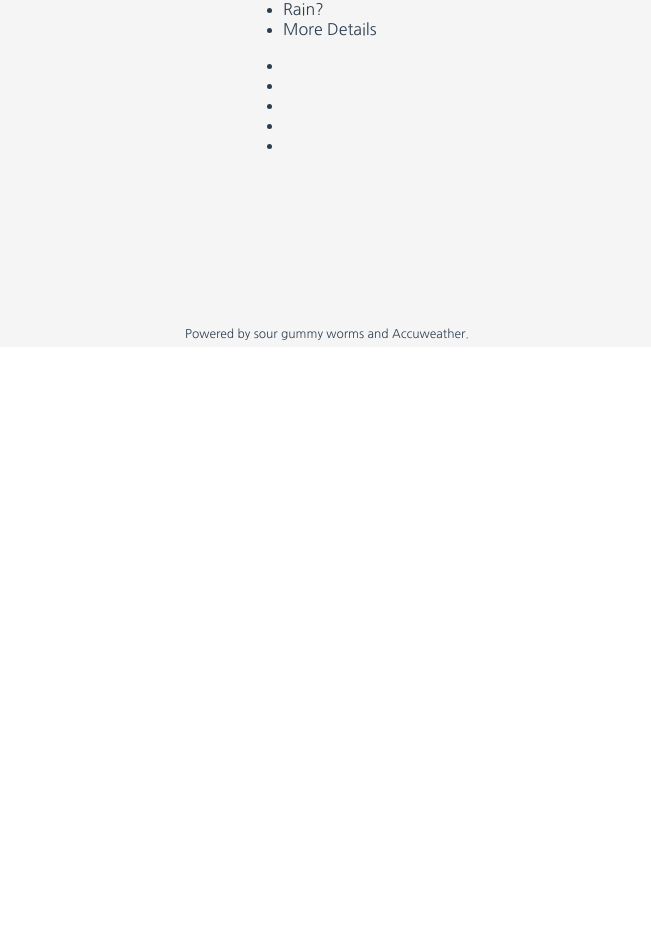
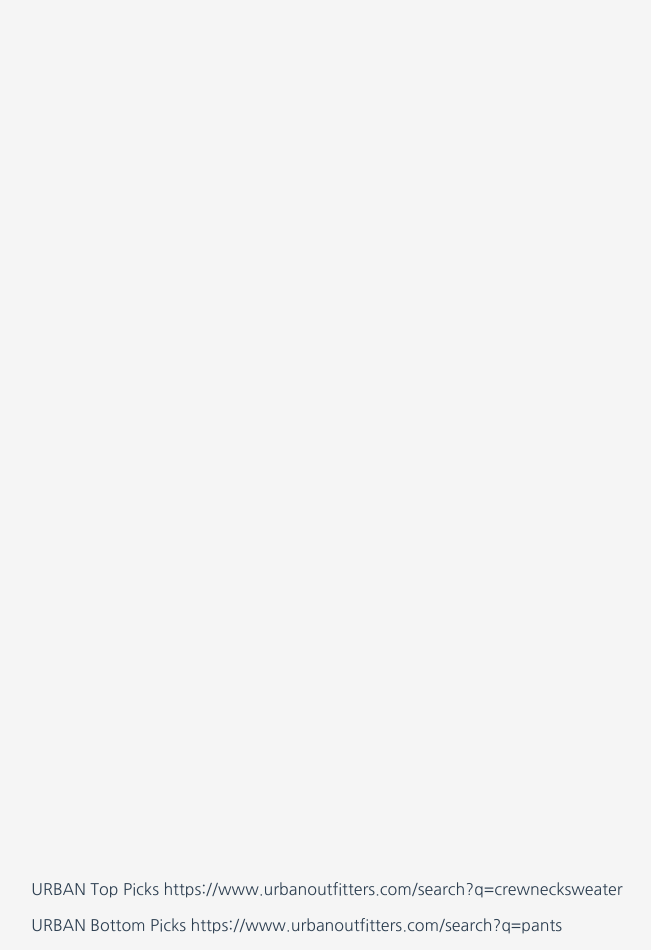
Before and after one commit to lukeschlosser/URBN-Project, a Vue app in the folder VueFrontEnd/: page / in a window 1280 px wide. Shown: the part 422-1372 px from the top of the page, without its empty margins (313-964 px from the left). Before the commit the page ends 800 px from the top, so only its background shows below. Built offline with nearby package versions, Linux system fonts and the light colour scheme.

Commit message:
whatToWear is operational

```diff
--- a/VueFrontEnd/src/components/SearchTheWeather.vue
+++ b/VueFrontEnd/src/components/SearchTheWeather.vue
@@ -7,21 +7,21 @@
         <button class="searchButton" href="#" v-on:click="searchWeather()"><i class="material-icons">search</i></button>
     </div>
 
-    <div class="weatherList" >
-            <ul class="weathertextList">
-                <li> Conditions </li>
-                <li> Temperature in C </li>
-                <li> Temperature in F </li>
-                <li> Rain? </li>
-                <li> More Details </li>
-            </ul>
+    <div class="weatherContainer" >
 
-            <ul class="weatherListDetails" v-if="$store.state.forecast" >
-                <li> {{ this.forecastTemperatureF }}</li>
-                <li> {{ this.forecastTemperatureC }} </li>
+            <ul class="weatherList" v-if="$store.state.forecast" >
+
                 <li> {{ this.forecastWeatherText }} </li>
-                <li> {{ this.forecastHasPrecipitation }} </li>
-                <li> {{ this.forecastLink }} </li>
+
+                <li> {{ this.forecastTemperatureF }}&#176;</li>
+
+                <!-- <li> {{ this.forecastLink}} </li>   -->
+
+                <!-- <li> {{ this.forecastTemperatureC }} </li> -->
+
+                <!-- <li> {{ this.forecastHasPrecipitation }} </li> -->
+
+
             </ul>
 
     </div>
@@ -79,7 +79,12 @@ import WeatherService from '@/services/WeatherService'
             return this.$store.state.forecast.hasPrecipitation;
         },
         forecastLink(){
-            return this.$store.state.forecast.Link;
+            return this.$store.state.forecast.link;
+        },
+        moreDetails(){
+            let weatherLinkText = 'More Details'
+            let weatherUrl = this.$store.state.forecast.link;
+            return weatherLinkText.link(weatherUrl);
         }
 
     },
@@ -144,13 +149,25 @@ div#searchPage{
     transition: 0.4s;
     line-height: 40px;
     width: 0px;
+}
+
+.weatherContainer{
+    display: grid;
+    margin-bottom:170%;
+}
+
+.weatherList{
+    list-style: none;
+    padding: none;
+    margin: none;
+    font-size: 175%;
 
 }
+.li{
+    float: left;
+}
 
-div#tableDiv{
-    display:grid;
-    grid-area: auto;
-}
+
 
 @media screen and (max-height: 700px) and (min-width: 400px) {
 
--- a/VueFrontEnd/src/components/WhatToWear.vue
+++ b/VueFrontEnd/src/components/WhatToWear.vue
@@ -1,43 +1,41 @@
-// Suggestions on what to wear based on the forecast
 <template>
     <div id="WhatToWearPage">
         <div class="whatToWear">
-            <ul class="whatToWearList">
-                <li class="top">URBAN Top Picks {{ topWear }}</li>
-                <li class="bottom">URBAN Bottom Picks {{ bottomWear }}</li>
-            </ul>
+
+                <p class="top">URBAN Top Picks <a>{{topWear}}</a> </p>
+
+                <p class="bottom" >URBAN Bottom Picks {{ bottomWear }}</p>
+
         </div>
     </div>
 </template>
 
 <script>
+
 export default {
     data() {
         return {}
     },
-    methods:{
+    methods:{},
+    computed:{
         topWear(){
-            if($store.state.temperatureF > 85){
-                return $store.state.veryHotTop;
-                    } else if($store.state.temperatureF > 70){
-                        return $store.state.hotTop;
-                    } else if($store.state.temperatureF > 50){
-                        return $store.state.mildTop;
+            if(this.$store.state.forecast.temperatureF > 85){
+                return this.$store.state.veryHotTop;
+                    } else if(this.$store.state.forecast.temperatureF > 70){
+                        return this.$store.state.hotTop;
+                    } else if(this.$store.state.forecast.temperatureF > 50){
+                        return this.$store.state.mildTop;
                     } else {
-                        return $store.state.coldTop;
+                        return this.$store.state.coldTop;
                     }
         },
         bottomWear(){
-            if($store.state.temperatureF > 80){
-                return $store.state.hotBottom
-            } else { return $store.state.coldBottom; }
+            if(this.$store.state.forecast.temperatureF > 80){
+                return this.$store.state.hotBottom
+            } else { return this.$store.state.coldBottom; }
 
         }
-    },
-    computed:{
-
     }
 }
 
-
 </script>
--- a/VueFrontEnd/src/store/index.js
+++ b/VueFrontEnd/src/store/index.js
@@ -6,14 +6,13 @@ Vue.use(Vuex)
 export default new Vuex.Store({
   state: {
     forecast:{},
-    whatToWear:[{
     veryHotTop:'https://www.urbanoutfitters.com/search?q=graphictee',
     hotTop:'https://www.urbanoutfitters.com/search?q=tee%20shirt',
     mildTop:'https://www.urbanoutfitters.com/search?q=flannel',
     coldTop:'https://www.urbanoutfitters.com/search?q=crewnecksweater',
     hotBottom:'https://www.urbanoutfitters.com/search?q=shorts',
     coldBottom:'https://www.urbanoutfitters.com/search?q=pants'
-    }]
+
   },
   getters: {},
   mutations: {
--- a/VueFrontEnd/src/views/ContactUsView.vue
+++ b/VueFrontEnd/src/views/ContactUsView.vue
@@ -2,19 +2,27 @@
   <div id="main">
       <div id="contactform">
       <h3>Contact</h3>
-      <form id="ticket" method="POST" action="https://example.com/api/reservation">
+      <form id="ticket" method="GET" action="https://c.tenor.com/voYdvkuMphgAAAAd/it-just-works.gif">
             <div id="email">
-                <label for="e-mail">E-mail:</label>
-                <input id="e-mail" name="e-mail" type="text" />
+
+                <input id="e-mail" name="e-mail" type="text" placeholder="Email Address" />
             </div>
             <div id="question">
-                <label for="question">What can we help you with?:</label>
-                <input id="question" name="question" type="text-area" />
+                <label for="question">What can we help you with? </label>
+                <input id="question" name="question" type="text-area" placeholder="Don't press 'Submit'" />
             </div>
             <div id="submit">
                 <input type="submit" />
             </div>
         </form>
+        </div>
+        <div>
+            <h4>
+                This Contact form is not functional at this time. Well...more accurately it's
+                not functional in the way you would expect a contact form to be. I like how three nav items look
+                for the menu and so here we are with this Contact view. Thanks for spending time in my application.
+                Looking forward to feedback!
+            </h4>
         </div>
   </div>
 </template>
@@ -28,33 +36,33 @@ export default{}
 <style>
 div#main{
     display: grid;
-    grid-template-columns: 1fr, 1fr, 1fr, 1fr, 1fr;
+    justify-content: center;
+    align-items: center;
+    grid-template-columns: auto;
     grid-template-rows: auto 1fr 50px;
     grid-template-areas:
     "contactform contactform contactform contactform contactform";
-    margin-right: 75%;
+
     text-align: center;
-    height: 50vh;
-    border-radius: 25px;
-    color: black;
-    font-size: 20px;
+    height: 70vh;
+
 }
 #contactform{
-    grid-area: 2 / 1 / 2 / 6;
+    display: grid;
+    justify-content: center;
+    align-items: center;
+    grid-area: auto;
 }
 
-h2{
+h3{
 
-    font-size: 50px;
+    font-size: 20px;
 }
 div#email{
 
     margin-bottom: 20px;
 }
-div#hasAccount{
 
-    margin-bottom: 20px;
-}
 div#question{
 
     margin-bottom: 20px;
--- a/VueFrontEnd/src/views/HomeView.vue
+++ b/VueFrontEnd/src/views/HomeView.vue
@@ -2,6 +2,7 @@
   <div class="home">
     <div id="searchComponent">
     <SearchTheWeather/>
+    <WhatToWear/>
     <div id="whatToWearComponent">
 
     </div>
@@ -11,13 +12,13 @@
 
 <script>
 import SearchTheWeather from '@/components/SearchTheWeather.vue'
-
+import WhatToWear from '@/components/WhatToWear.vue'
 
 export default {
   name: 'HomeView',
   components: {
     SearchTheWeather,
-
+    WhatToWear
   }
 }
 </script>
```
Lines whose indentation alone changed are shown as unchanged.
